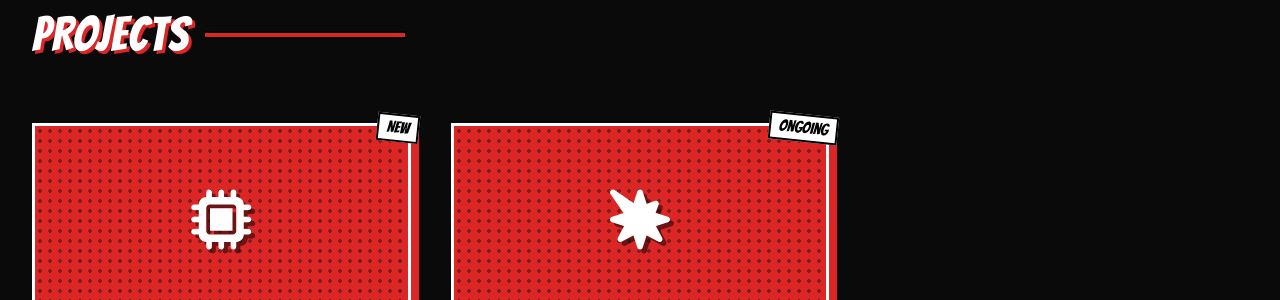
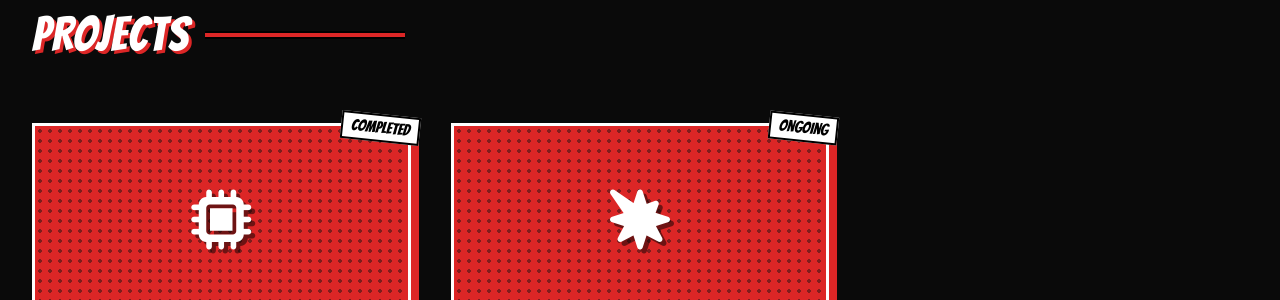
Before and after one commit to Pruthvik27/navi.github.io, a Jekyll site: the page index.html, which Jekyll copies as it is, in a window 1280 px wide and 900 px high, scrolled down 795 px. Shown: the part 144-444 px from the top of the window. Built offline with Jekyll 4.4.1, drawn with Linux system fonts in a browser that asks for light colours; nearby versions of some CDN libraries.

Commit message:
Change label from 'NEW' to 'Completed' in project card

```diff
--- a/index.html
+++ b/index.html
@@ -239,7 +239,7 @@
 
                 <!-- Project Card 1 -->
                 <div class="bg-panel-bg comic-border comic-shadow flex flex-col h-full group relative overflow-visible">
-                    <div class="absolute -top-3 -right-3 bg-white text-black font-comic px-2 border-2 border-black z-10 transform rotate-6">NEW</div>
+                    <div class="absolute -top-3 -right-3 bg-white text-black font-comic px-2 border-2 border-black z-10 transform rotate-6">Completed</div>
 
                     <div class="h-48 halftone-panel flex items-center justify-center border-b-4 border-white">
                         <!-- You can change the icon here if you want! -->
```
